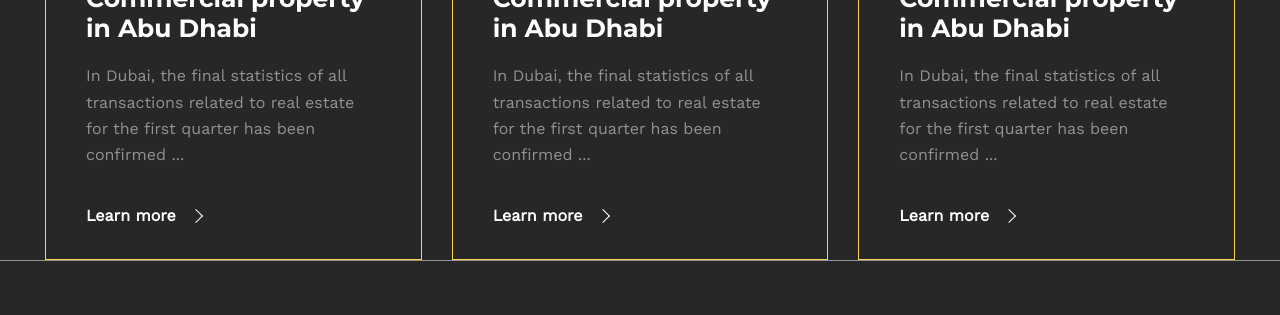
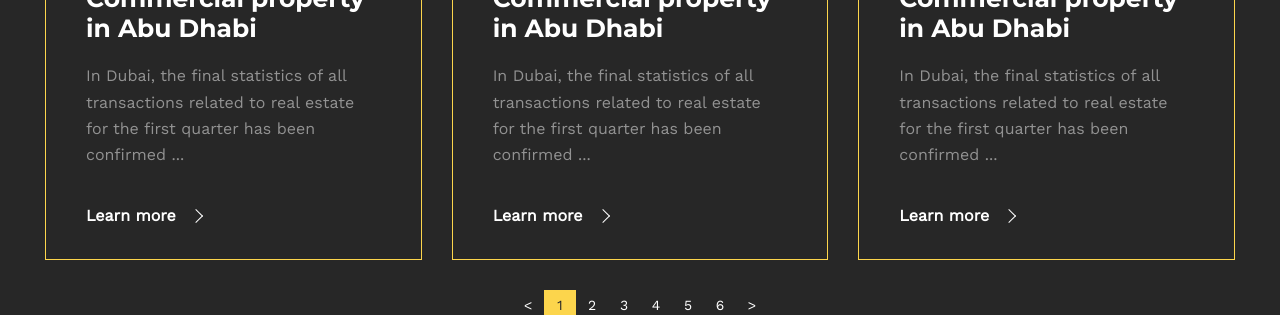
Before and after one commit to Artem-Zhuravlev/dubai-reality-gatsby, a Gatsby site: page /blog in a window 1280 px wide. Shown: the part 1407-1722 px from the top of the page. Built offline with nearby package versions, Linux system fonts and the light colour scheme; Gatsby itself is replaced by a stand-in of ours.

Commit message:
feat(articles-section, pagination): add component

```diff
--- a/package.json
+++ b/package.json
@@ -29,6 +29,7 @@
     "react": "^18.2.0",
     "react-dom": "^18.2.0",
     "react-final-form": "^6.5.9",
+    "react-paginate": "^8.2.0",
     "react-slick": "^0.30.1",
     "slick-carousel": "^1.8.1"
   },
--- a/src/components/BlogCard/BlogCard.scss
+++ b/src/components/BlogCard/BlogCard.scss
@@ -3,7 +3,6 @@
   flex-direction: column;
   color: var(--color-text-inverted);
   text-decoration: none;
-  max-width: 426px;
   transition: color var(--transition);
 
   &:hover,
--- /dev/null
+++ b/src/components/Pagination/Pagination.scss
@@ -0,0 +1,37 @@
+@import '../../styles/helpers';
+
+.pagination {
+  display: flex;
+  color: var(--color-text-inverted);
+
+  @extend %listreset;
+  li {
+    &.selected {
+      a {
+        background-color: var(--color-primary);
+        color: var(--color-bg-main);
+      }
+    }
+  }
+
+  a {
+    display: inline-flex;
+    justify-content: center;
+    align-items: center;
+    min-width: 32px;
+    min-height: 32px;
+    cursor: pointer;
+    font-size: var(--font-size-small);
+    transition: color var(--transition), background-color var(--transition);
+
+    &:hover,
+    &:focus {
+      background-color: var(--color-primary);
+      color: var(--color-bg-main);
+    }
+
+    &:focus {
+      outline-color: transparent;
+    }
+  }
+}
--- /dev/null
+++ b/src/components/Pagination/Pagination.tsx
@@ -0,0 +1,21 @@
+import React, { memo } from 'react';
+import ReactPaginate, { ReactPaginateProps } from 'react-paginate';
+import './Pagination.scss';
+
+interface PaginationProps extends ReactPaginateProps {
+  className?: string;
+}
+
+export const Pagination = memo((props: PaginationProps) => {
+  const { pageCount } = props;
+
+  return (
+    <ReactPaginate
+      className='pagination'
+      pageCount={pageCount}
+      previousLabel="<"
+      nextLabel=">"
+      renderOnZeroPageCount={null}
+    />
+  );
+});
--- a/src/entities/ArticlesSection/ArticlesSection.scss
+++ b/src/entities/ArticlesSection/ArticlesSection.scss
@@ -1,3 +1,5 @@
+@import '../../styles/helpers';
+
 .articles-section {
   padding-top: 66px;
   &__header {
@@ -6,6 +8,9 @@
     align-items: center;
     margin-bottom: 65px;
     gap: 20px;
+    @include media('<phone') {
+      grid-template-columns: 1fr;
+    }
   }
 
   &__title {
@@ -18,5 +23,19 @@
     max-width: 1190px;
     margin: auto;
     gap: 30px;
+    margin-bottom: 30px;
+
+    @include media('<widescreen') {
+      grid-template-columns: 1fr 1fr;
+    }
+
+    @include media('<tablet') {
+      grid-template-columns: 1fr;
+    }
+  }
+
+  &__footer {
+    display: flex;
+    justify-content: center;
   }
 }
--- a/src/entities/ArticlesSection/ArticlesSection.tsx
+++ b/src/entities/ArticlesSection/ArticlesSection.tsx
@@ -1,29 +1,56 @@
-import React, { memo, useId } from 'react';
+import React, { memo, useId, useState } from 'react';
 import { BlogCard, BlogCardProps } from '../../components/BlogCard/BlogCard';
 import './ArticlesSection.scss';
 import { InputSearch } from '../../components/InputSearch/InputSearch';
+import { Pagination } from '../../components/Pagination/Pagination';
 
-export interface ArticleItem extends Omit<BlogCardProps, 'to'> {
+interface ArticleItem extends Omit<BlogCardProps, 'to'> {
   slug: string;
 }
-interface ArticlesSectionProps {
-  items?: ArticleItem[];
-  onSearch: (value: string) => void;
-}
 
-export const ArticlesSection = memo((props: ArticlesSectionProps) => {
-  const {
-    items,
-    onSearch
-  } = props;
+export const ArticlesSection = memo(() => {
   const id = useId();
+  const [pageCount, setPageCount] = useState(0);
 
   const handleSearch = (value: string) => {
-    onSearch(value);
+    console.log(value, 'from upper scope')
   }
 
+  const items:ArticleItem[] = [
+    {
+      slug: 'some-slug',
+      title: 'Commercial property in Abu Dhabi',
+      description: 'In Dubai, the final statistics of all transactions related to real estate for the first quarter has been confirmed ...'
+    },
+    {
+      slug: 'some-slug',
+      title: 'Commercial property in Abu Dhabi',
+      description: 'In Dubai, the final statistics of all transactions related to real estate for the first quarter has been confirmed ...'
+    },
+    {
+      slug: 'some-slug',
+      title: 'Commercial property in Abu Dhabi',
+      description: 'In Dubai, the final statistics of all transactions related to real estate for the first quarter has been confirmed ...'
+    },
+    {
+      slug: 'some-slug',
+      title: 'Commercial property in Abu Dhabi',
+      description: 'In Dubai, the final statistics of all transactions related to real estate for the first quarter has been confirmed ...'
+    },
+    {
+      slug: 'some-slug',
+      title: 'Commercial property in Abu Dhabi',
+      description: 'In Dubai, the final statistics of all transactions related to real estate for the first quarter has been confirmed ...'
+    },
+    {
+      slug: 'some-slug',
+      title: 'Commercial property in Abu Dhabi',
+      description: 'In Dubai, the final statistics of all transactions related to real estate for the first quarter has been confirmed ...'
+    }
+  ]
+
   return (
-    <section className="articles-section container-fluid">
+    <section className="articles-section container-fluid section">
       <header
         className="articles-section__header"
       >
@@ -49,6 +76,11 @@ export const ArticlesSection = memo((props: ArticlesSectionProps) => {
           )
         }
       </div>
+      <footer className="articles-section__footer">
+        <Pagination
+          pageCount={items.length}
+        />
+      </footer>
     </section>
   );
 });
--- a/src/pages/blog.tsx
+++ b/src/pages/blog.tsx
@@ -2,52 +2,14 @@ import * as React from "react"
 import type { HeadFC, PageProps } from "gatsby"
 import '../styles/main.scss';
 import { MainLayout } from "../layouts/MainLayout/MainLayout";
-import { ArticlesSection, ArticleItem } from "../entities/ArticlesSection/ArticlesSection";
+import { ArticlesSection } from "../entities/ArticlesSection/ArticlesSection";
 
 const BlogPage: React.FC<PageProps> = () => {
-  const handleSearch = (value: string) => {
-    console.log(value, 'from upper scope')
-  }
 
-  const data:ArticleItem[] = [
-    {
-      slug: 'some-slug',
-      title: 'Commercial property in Abu Dhabi',
-      description: 'In Dubai, the final statistics of all transactions related to real estate for the first quarter has been confirmed ...'
-    },
-    {
-      slug: 'some-slug',
-      title: 'Commercial property in Abu Dhabi',
-      description: 'In Dubai, the final statistics of all transactions related to real estate for the first quarter has been confirmed ...'
-    },
-    {
-      slug: 'some-slug',
-      title: 'Commercial property in Abu Dhabi',
-      description: 'In Dubai, the final statistics of all transactions related to real estate for the first quarter has been confirmed ...'
-    },
-    {
-      slug: 'some-slug',
-      title: 'Commercial property in Abu Dhabi',
-      description: 'In Dubai, the final statistics of all transactions related to real estate for the first quarter has been confirmed ...'
-    },
-    {
-      slug: 'some-slug',
-      title: 'Commercial property in Abu Dhabi',
-      description: 'In Dubai, the final statistics of all transactions related to real estate for the first quarter has been confirmed ...'
-    },
-    {
-      slug: 'some-slug',
-      title: 'Commercial property in Abu Dhabi',
-      description: 'In Dubai, the final statistics of all transactions related to real estate for the first quarter has been confirmed ...'
-    }
-  ]
 
   return (
     <MainLayout>
-      <ArticlesSection
-        onSearch={handleSearch}
-        items={data}
-      />
+      <ArticlesSection />
     </MainLayout>
   )
 }
```
Also changed, not shown: 1 other file.
